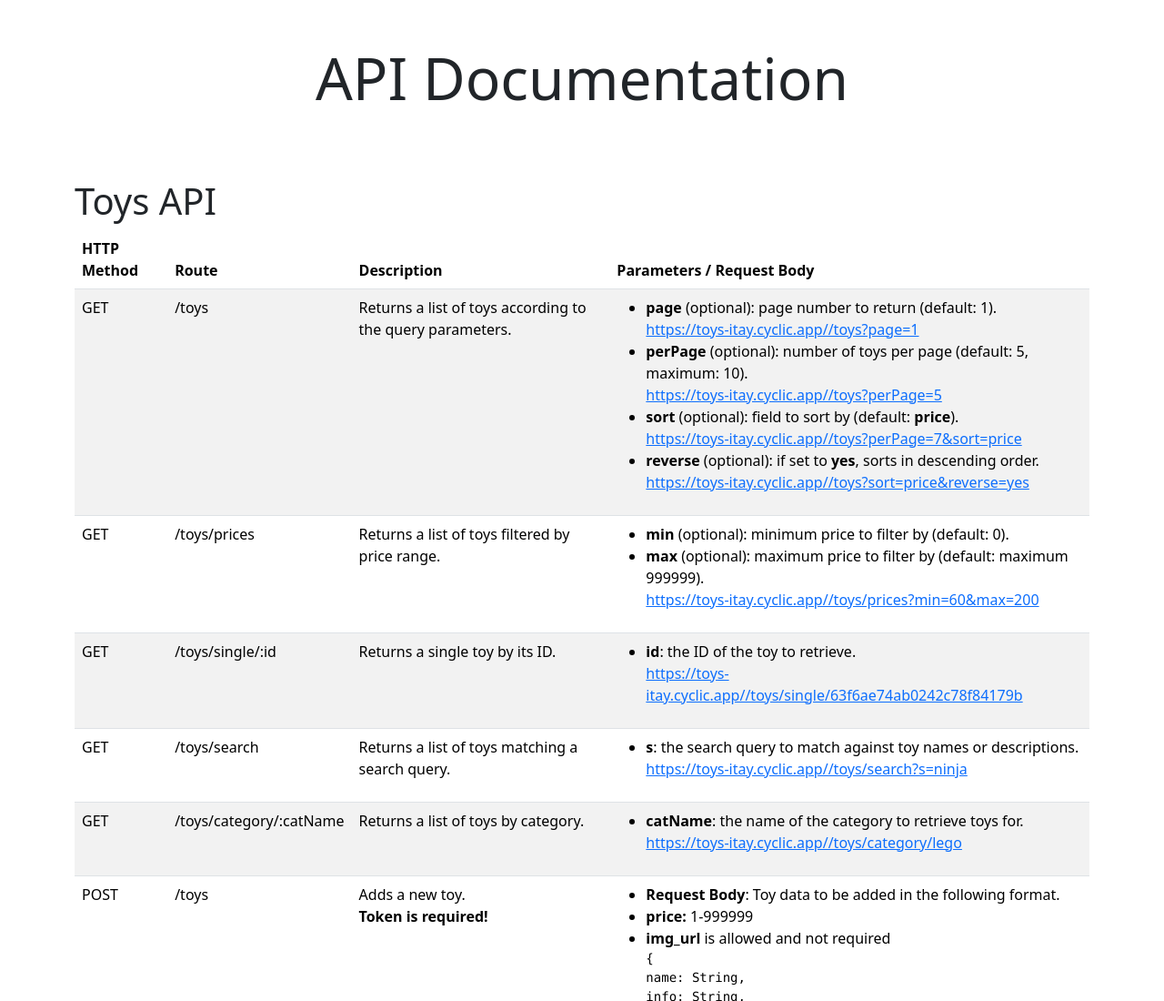
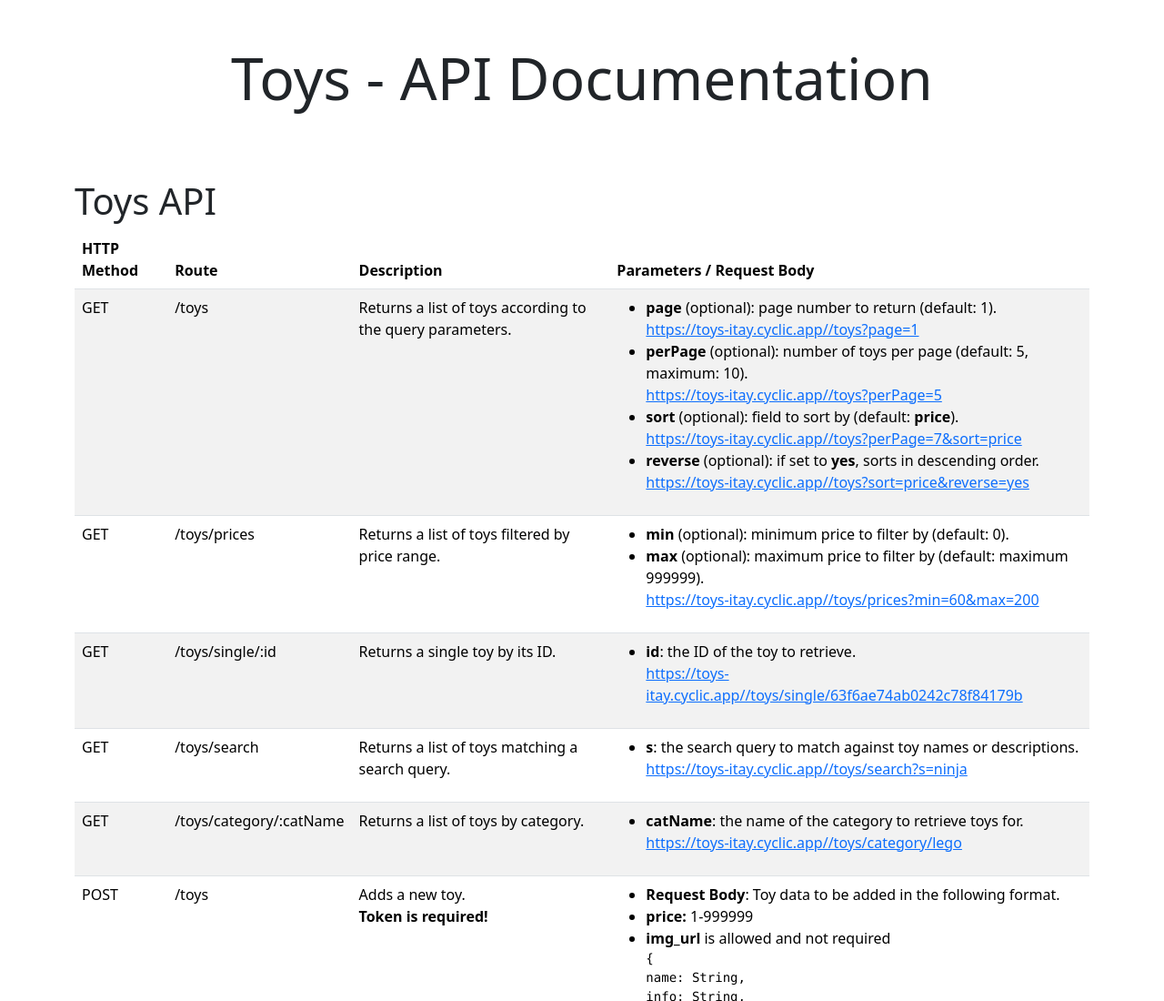
Before and after one commit to ItayMizrachi/Toys, a website: page public/index.html in a window 1280 px wide. Shown: the top 1100 px of the page at 91% size. Drawn offline with nearby package versions, Linux system fonts and the light colour scheme.

Commit message:
Update index.html

```diff
--- a/public/index.html
+++ b/public/index.html
@@ -13,7 +13,7 @@
     <title>Toys Doc - Itay</title>
   </head>
     <body>
-     <h1 class="text-center display-3 py-5">API Documentation</h1>
+     <h1 class="text-center display-3 py-5">Toys - API Documentation</h1>
     <div class="container mt-4">
       <h2 class="display-6">Toys API</h2>
       <table class="table table-striped table-hover">
```
